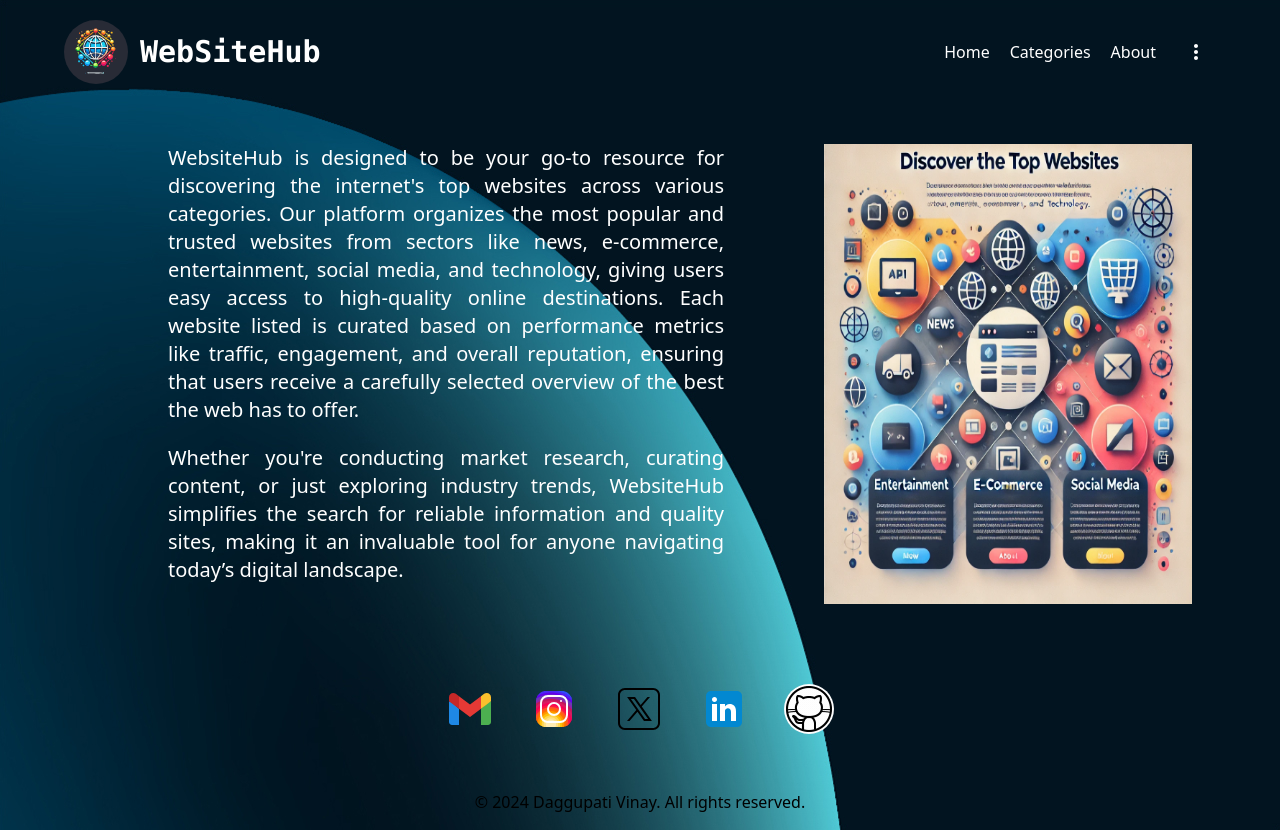
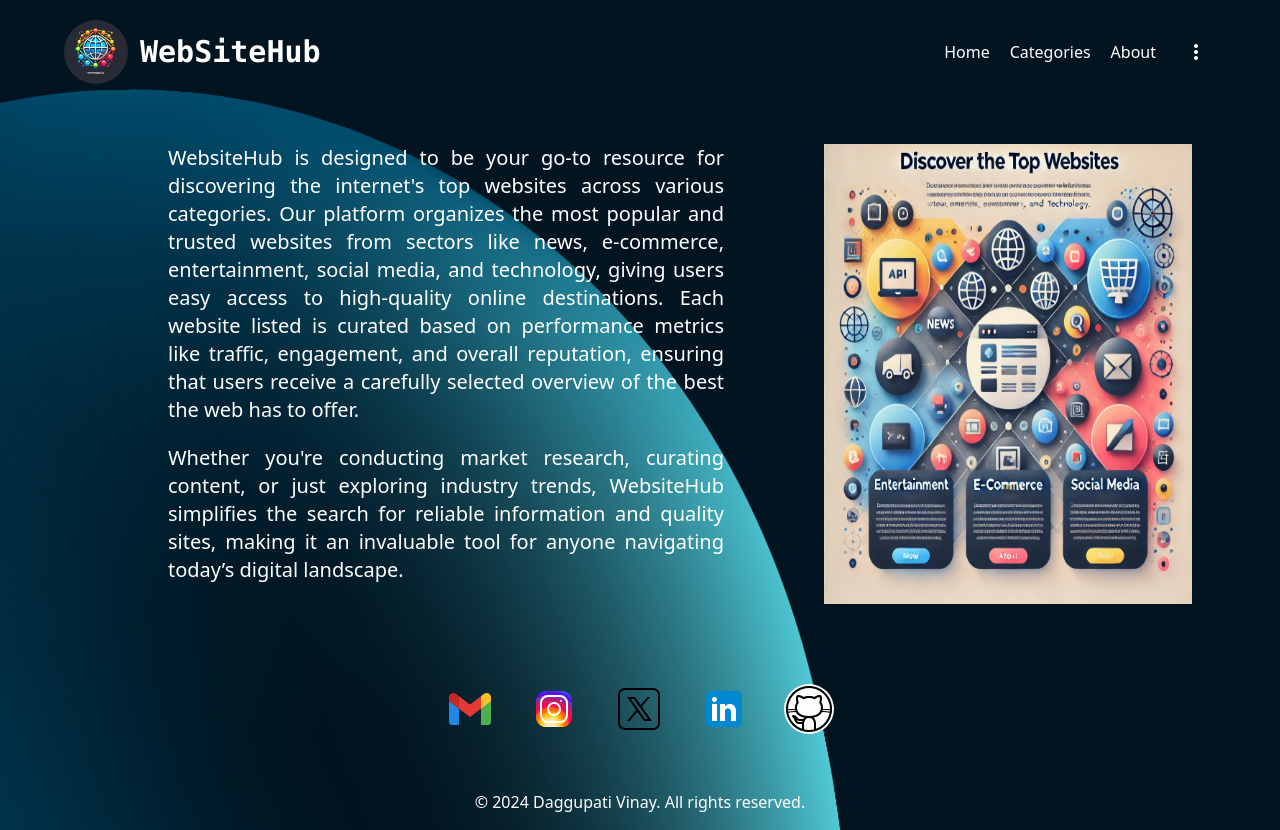
Before and after one commit to vinaykumardag1/websitehub, a React (Vite) app in the folder Client/: page /about in a window 1280 px wide. Built offline with nearby package versions, Linux system fonts and the light colour scheme.

Commit message:
year update

```diff
--- a/Client/src/Components/Footer.jsx
+++ b/Client/src/Components/Footer.jsx
@@ -1,16 +1,13 @@
 import React from 'react'
 import { Container } from '@mui/material'
-// import { CiMail } from "react-icons/ci";
-// import { FaInstagram } from "react-icons/fa";
-// import { FaXTwitter } from "react-icons/fa6";
-// import { CiLinkedin } from "react-icons/ci";
-// import { FaGithub } from "react-icons/fa";
 import x_icon from '../assets/x_icon.svg'
 import linkedin_icon from '../assets/linkedin_icon.svg'
 import github_icon from '../assets/github_icon.gif'
 import instagram_icon from '../assets/instagram_icon.svg'
 import mail_icon from '../assets/mail_icon.svg'
+
 const Footer = () => {
+  const currentYear = new Date().getFullYear();
   return (
     <Container>
     <div className=' py-10'>
@@ -22,7 +19,7 @@ const Footer = () => {
         <li><a href="https://github.com/vinaykumardag1" title="github "><img src={github_icon} className='rounded-full'/></a></li>
       </ul>
      </div>
-     <p className='text-center my-4'>© 2024 Daggupati Vinay. All rights reserved.</p>
+     <p className='text-center text-white my-4'>© {currentYear} Daggupati Vinay. All rights reserved.</p>
     </Container>
   )
 }
```
